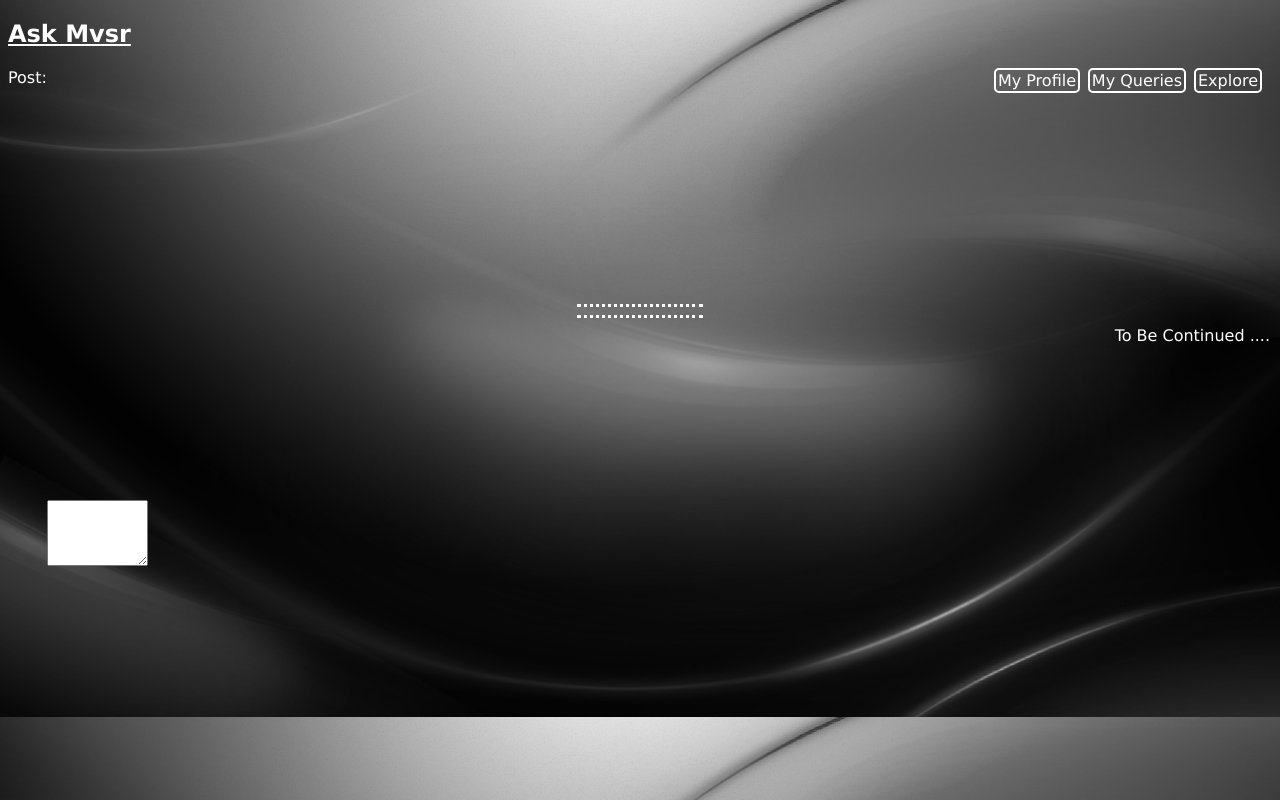
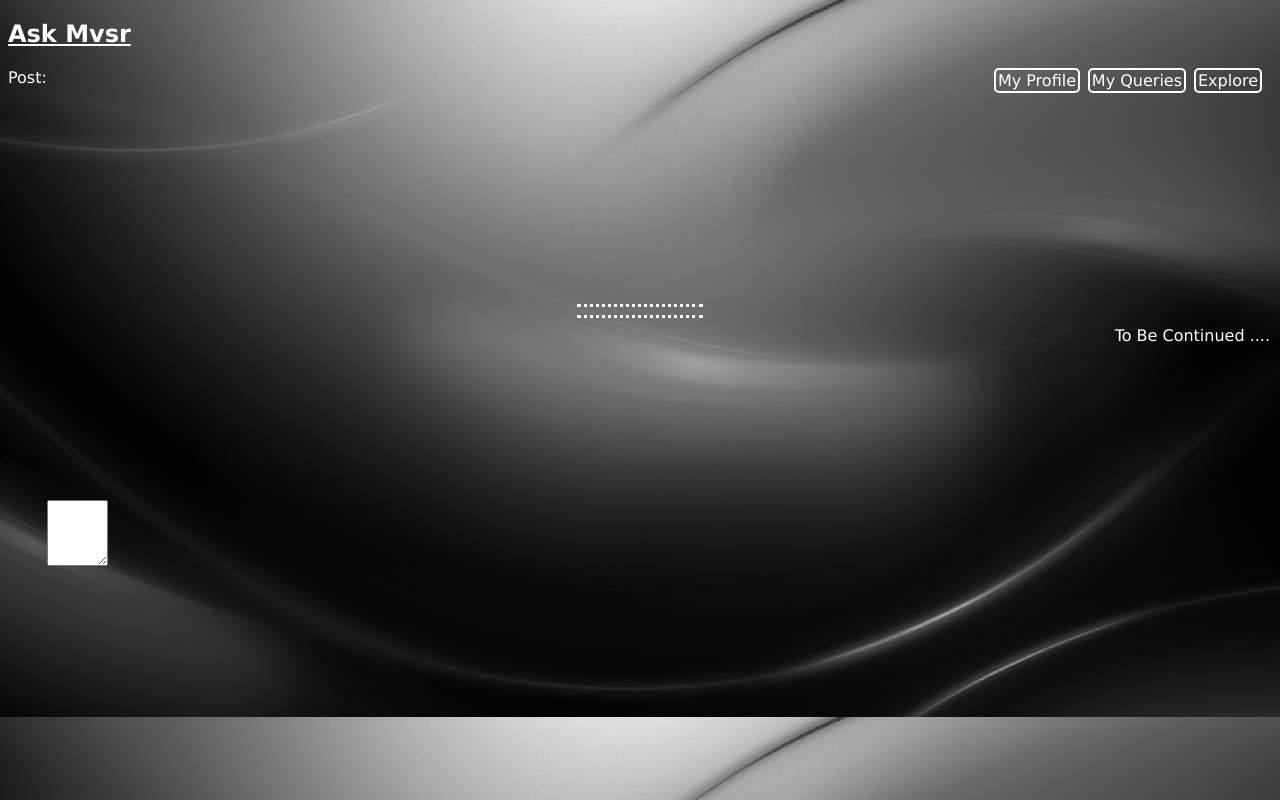
Before and after one commit to MadhuriChoula/maddy, a plain HTML site: page index.html in a window 1280 px wide. Drawn offline with Linux system fonts and the light colour scheme.

Commit message:
Update index.html

```diff
--- a/index.html
+++ b/index.html
@@ -13,7 +13,7 @@
 	<a class="nav nav2" href='insta.html'>My Queries</a>
 	<a class="nav nav3" href='insta.html'>Explore</a>
 	<form class="post"><label for="text">Post:</label>
-<textarea id="text" rows="4" cols="10"></textarea></form>
+<textarea id="text" rows="4" cols="5"></textarea></form>
 
 <br><br><br><br><br><br><br><br><br><br><br><hr>
 <hr>
```
